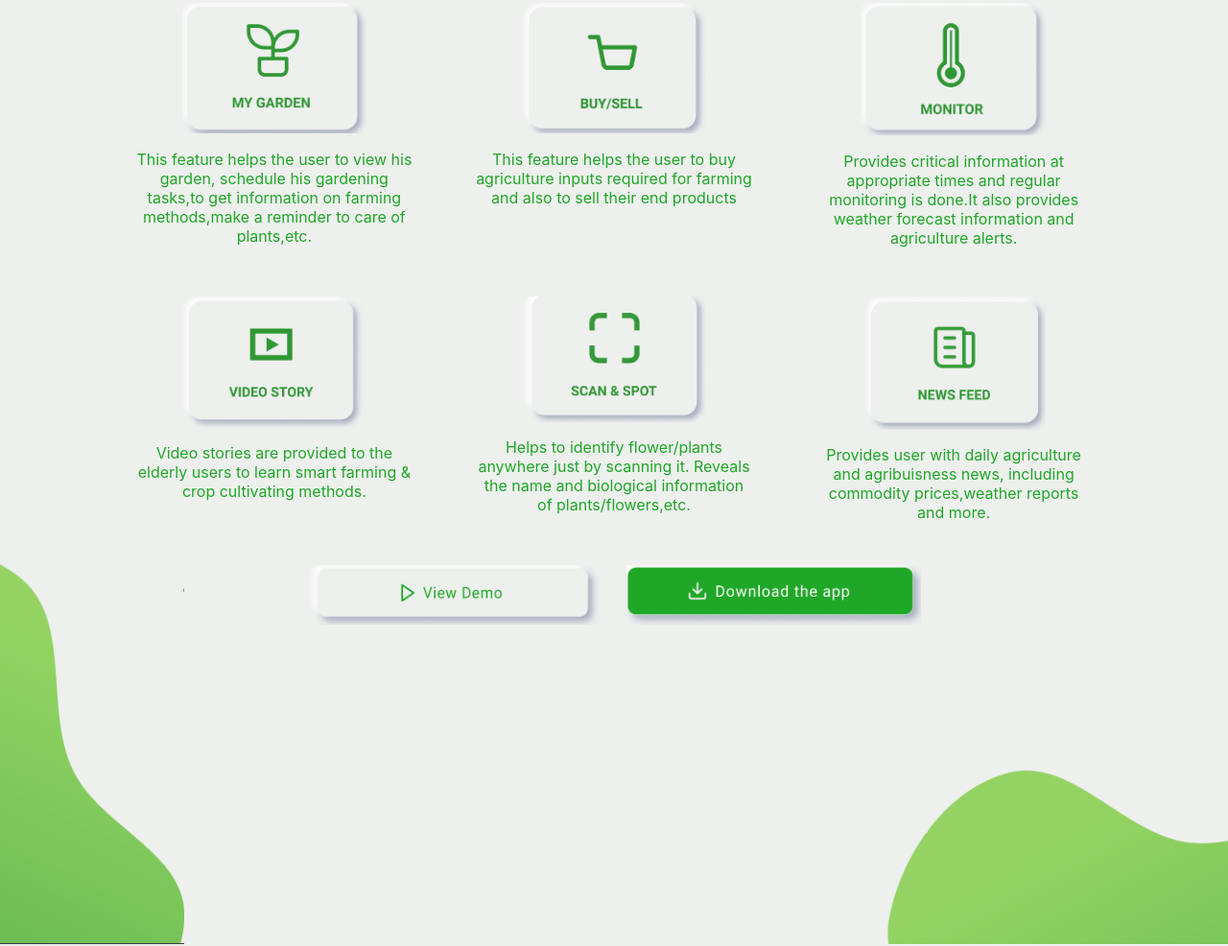
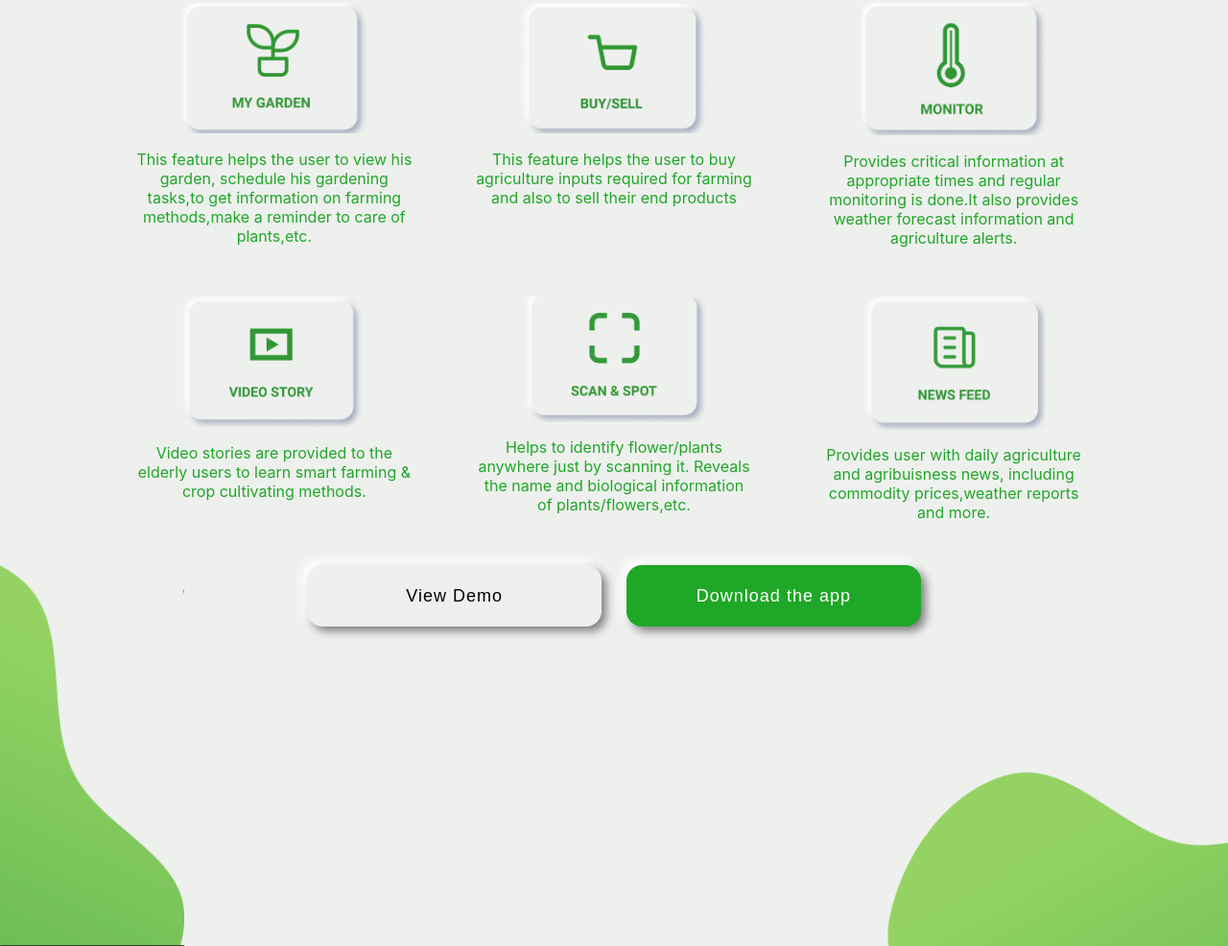
Before and after one commit to AmanGarg10435/AmanMGarg.github.io, a plain HTML site: page index.html in a window 1280 px wide. Shown: the part 1574-2560 px from the top of the page at 96% size. Drawn offline with Linux system fonts and the light colour scheme.

Commit message:
Update index.html

```diff
--- a/index.html
+++ b/index.html
@@ -112,8 +112,8 @@
 
 
     <div class="center-container">
-        <img class="bottom-buttons" src="viewdemo.png">
-        <img class="bottom-buttons" src="download.png">
+        <a href="demo.html"><input type="button" class="button-bottom" id="demo" value="View Demo"></a>
+        <a href="download.html"><input type="button" class="button-bottom" id="download" value="Download the app"></a>
     </div>
 
     <div class="bottom-blob-container">
```
